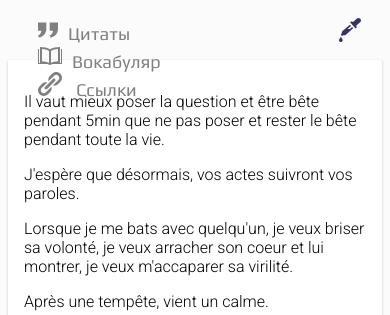
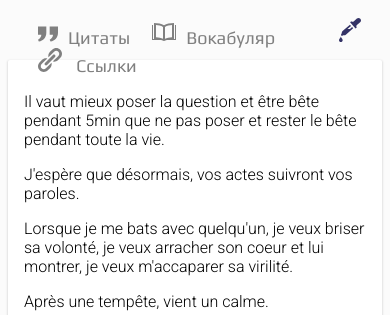
Before and after one commit to suyokiri/note, a PHP site: page / in a window 390 px wide. Shown: the top 315 px of the page. Run offline with PHP 8.4, Linux system fonts and the light colour scheme.

Commit message:
Update note.css

```diff
--- a/note.css
+++ b/note.css
@@ -2,7 +2,6 @@
 
 @import url('https://fonts.googleapis.com/css2?family=Oswald:wght@300;400&family=Roboto:wght@300&display=swap');
 
-@import url('https://cdnjs.cloudflare.com/ajax/libs/animate.css/4.1.1/animate.min.css');
 
 :root {
   --primary-color: #302AE6;
@@ -139,7 +138,7 @@ li {
 
 .side-wrapper {
     height: auto;
-    width: auto;
+    max-width: 100%;
     position: absolute;
     display: flex;
     align-items: center;
```
